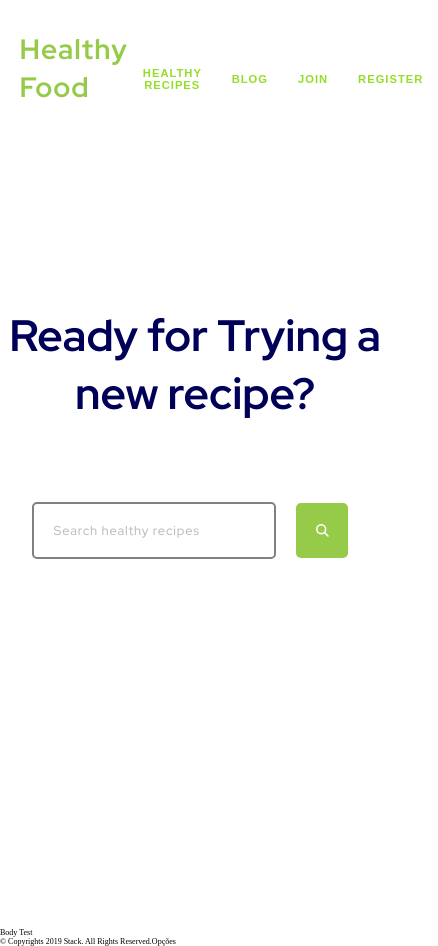
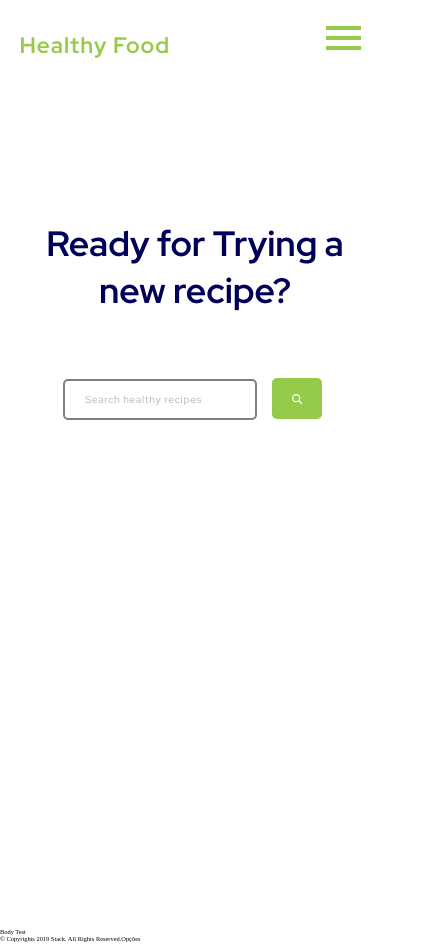
Before and after one commit to TiagoOliveiraGomes/teste-grupo-GCB, a React (Create React App) app: page / in a window 390 px wide. Shown: the whole page, 438 px wide, since content can reach past the window. Built offline with nearby package versions, Linux system fonts and the light colour scheme.

Commit message:
search-input responsive

```diff
--- a/src/components/header/header.css
+++ b/src/components/header/header.css
@@ -137,3 +137,19 @@
         margin-left: 0;
     }
 }
+
+@media (max-width: 400px) {
+    .inputQuestion {
+        min-width: 300px;
+    }
+    .searchInput {
+        padding: 12px 20px 12px;
+        min-width: 150px;
+        /* margin-right: 5px; */
+    }
+    .contain_Search_Button {
+        padding-top: 13px;
+        padding-bottom: 13px;
+        margin: 0 5px 0;
+    }
+}
--- a/src/components/header/index.jsx
+++ b/src/components/header/index.jsx
@@ -5,6 +5,7 @@ import Tittle from '../tittle'
 import HeaderOptions from '../headerOptions'
 import { FontAwesomeIcon } from '@fortawesome/react-fontawesome'
 import { faSearch } from '@fortawesome/free-solid-svg-icons'
+import MenuToggle from '../menuToggle'
 
 const Header = () => {
     return (
@@ -12,6 +13,7 @@ const Header = () => {
             <div className='contain'>
                 <div className='topContain'>
                     <Tittle tittle="Healthy Food"/>
+                    <MenuToggle />
                     <HeaderOptions />
                 </div>
                 <div className='containInput'>
--- a/src/components/headerOptions/headerOptions.css
+++ b/src/components/headerOptions/headerOptions.css
@@ -32,3 +32,9 @@
         background-color: rgb(149, 221, 40);
     }
 }
+
+@media (max-width: 700px) {
+    .headerOptions {
+        display: none;
+    }
+}
--- /dev/null
+++ b/src/components/menuToggle/index.jsx
@@ -0,0 +1,14 @@
+import React from 'react'
+import './menuToggle.css'
+
+const menuToggle = () => {
+    return (
+        <div className='menu-toggle'>
+            <div className='one' />
+            <div className='two' />
+            <div className='three' />
+        </div>
+    )
+}
+
+export default menuToggle;
--- /dev/null
+++ b/src/components/menuToggle/menuToggle.css
@@ -0,0 +1,15 @@
+
+@media (max-width: 700px) {
+    .one, .two, .three {
+        background-color: rgb(150, 202, 73);
+        height: 4px;
+        width: 100%;
+        margin: 6px auto;
+    }
+    .menu-toggle {
+        width: 35px;
+        height: 30px;
+        margin-right: 10px;
+        margin-bottom: 10px;
+    }
+}
--- a/src/index.css
+++ b/src/index.css
@@ -17,3 +17,9 @@ body, html{
       font-size: 50%;
   }
 }
+
+@media (max-width: 400px) {
+  html {
+    font-size: 40%;
+  }
+}
```
